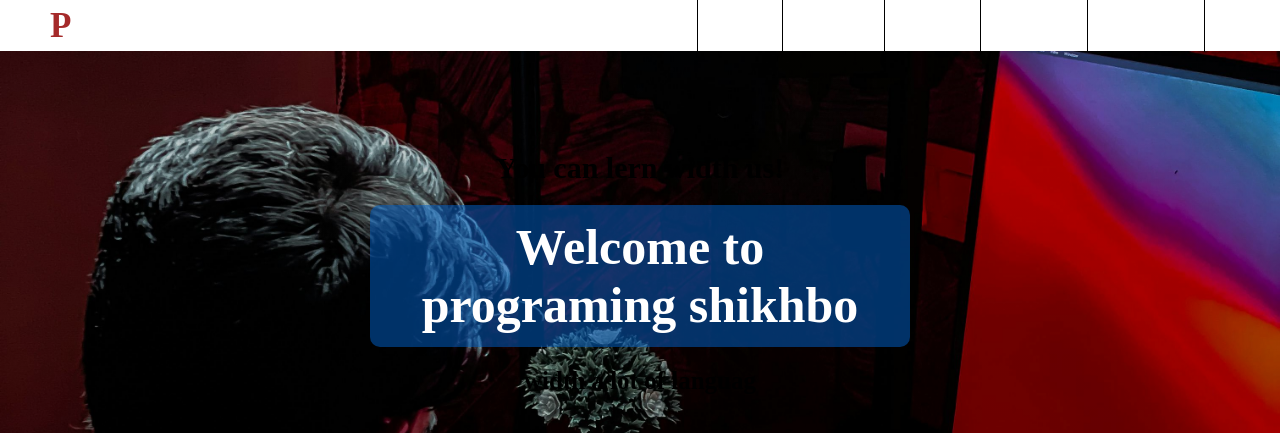
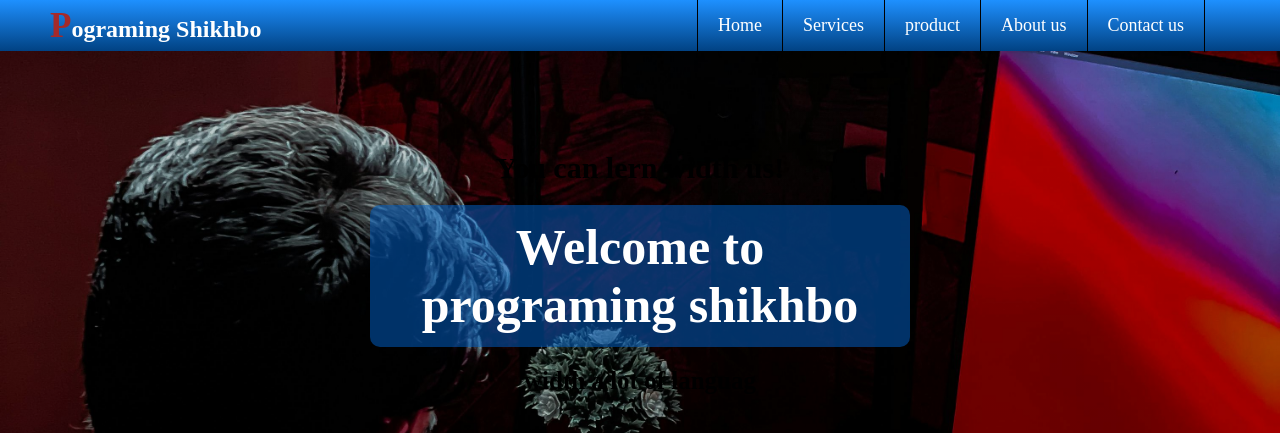
Before and after one commit to samim8027/first-website, a plain HTML site: page index.html in a window 1280 px wide. Shown: the top 433 px of the page. Drawn offline with Linux system fonts and the light colour scheme.

Commit message:
added last reposite

```diff
--- a/style.css
+++ b/style.css
@@ -4,7 +4,7 @@
 }
 
 .navigation{
-    /* background-image: linear-gradient(dodgerblue,rgb(1, 66, 131)); */
+    background-image: linear-gradient(dodgerblue,rgb(1, 66, 131));
     display: flex;
     justify-content: space-between;
     align-items: center;
```
